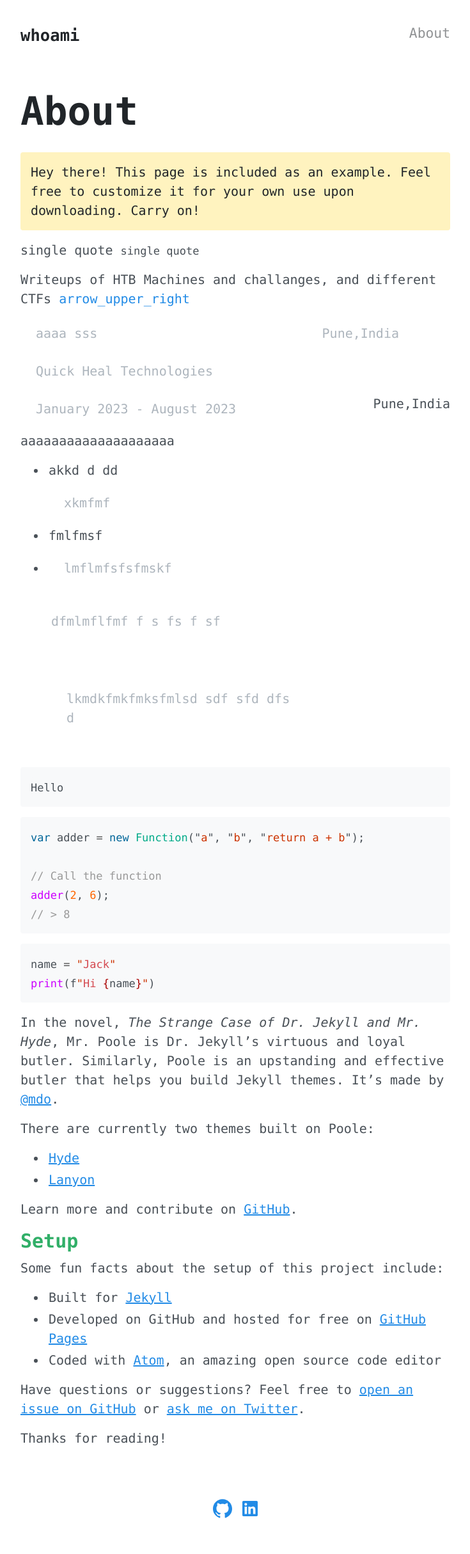
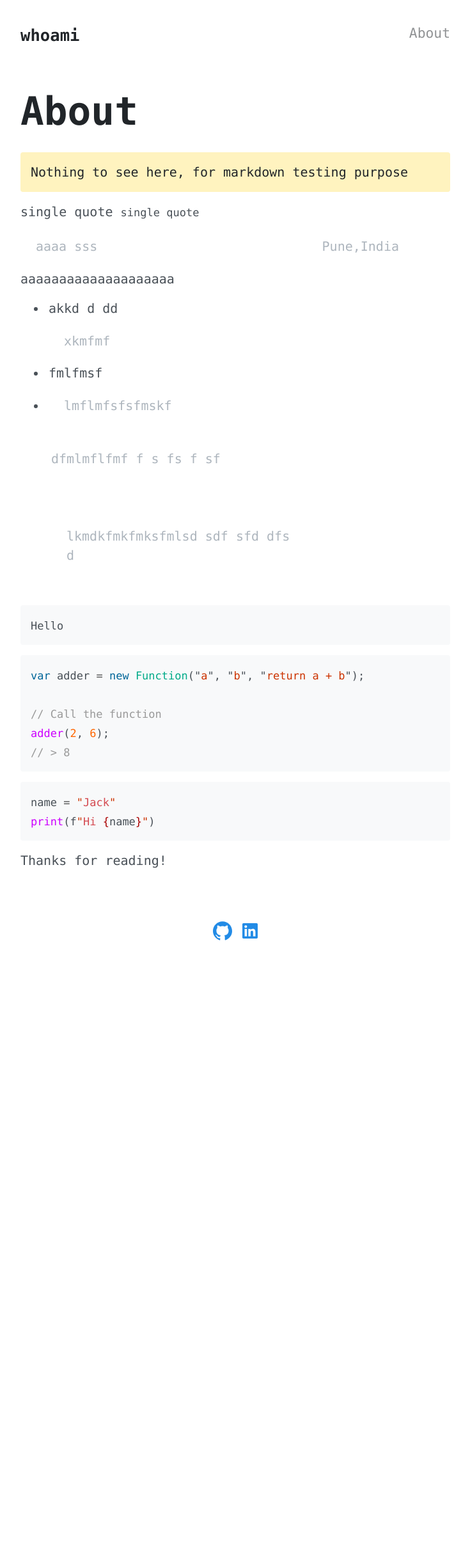
Before and after one commit to Aftab700/aftab700.github.io, a Jekyll site: the page built from about.md, in a window 1280 px wide. Shown: the whole page at 64% size, without its empty margins (272-1007 px from the left). Built offline with Jekyll 4.4.1, drawn with Linux system fonts in a browser that asks for light colours; after the commit the page ends 1526 px from its top, so only the background shows below that.

Commit message:
looks good

```diff
--- a/_sass/_type.scss
+++ b/_sass/_type.scss
@@ -61,6 +61,7 @@ abbr {
   // font-weight: bold;
   color: var(--gray-600);
   // text-transform: uppercase;
+  text-decoration-line: none;
 
   &[title] {
     cursor: help;
--- a/about.md
+++ b/about.md
@@ -4,21 +4,16 @@ title: About
 ---
 
 <p class="message">
-  Hey there! This page is included as an example. Feel free to customize it for your own use upon downloading. Carry on!
+  Nothing to see here,
+   for markdown testing purpose
 </p>
 
 single quote `single quote`
 
-Writeups of HTB Machines and challanges, and different CTFs<a target="_blank" herf="https://github.com/Aftab700/Writeups"> arrow_upper_right </a>
 
 
 > aaaa
 > sss <pa class="float-right">Pune,India</pa>
-
-
-> Quick Heal Technologies
-<pa class="float-right">Pune,India</pa>
-> January 2023 - August 2023
 
 
 aaaaaaaaaaaaaaaaaaaa
@@ -50,23 +45,5 @@ name = "Jack"
 print(f"Hi {name}")
 {% endhighlight %}
 
-In the novel, *The Strange Case of Dr. Jekyll and Mr. Hyde*, Mr. Poole is Dr. Jekyll's virtuous and loyal butler. Similarly, Poole is an upstanding and effective butler that helps you build Jekyll themes. It's made by [@mdo](https://twitter.com/mdo).
-
-There are currently two themes built on Poole:
-
-- [Hyde](https://hyde.getpoole.com)
-- [Lanyon](https://lanyon.getpoole.com)
-
-Learn more and contribute on [GitHub](https://github.com/poole).
-
-## Setup
-
-Some fun facts about the setup of this project include:
-
-- Built for [Jekyll](https://jekyllrb.com)
-- Developed on GitHub and hosted for free on [GitHub Pages](https://pages.github.com)
-- Coded with [Atom](https://atom.io), an amazing open source code editor
-
-Have questions or suggestions? Feel free to [open an issue on GitHub](https://github.com/poole/poole/issues/new) or [ask me on Twitter](https://twitter.com/mdo).
 
 Thanks for reading!
```
Also changed, not shown: README.md (+1 -1 lines).
